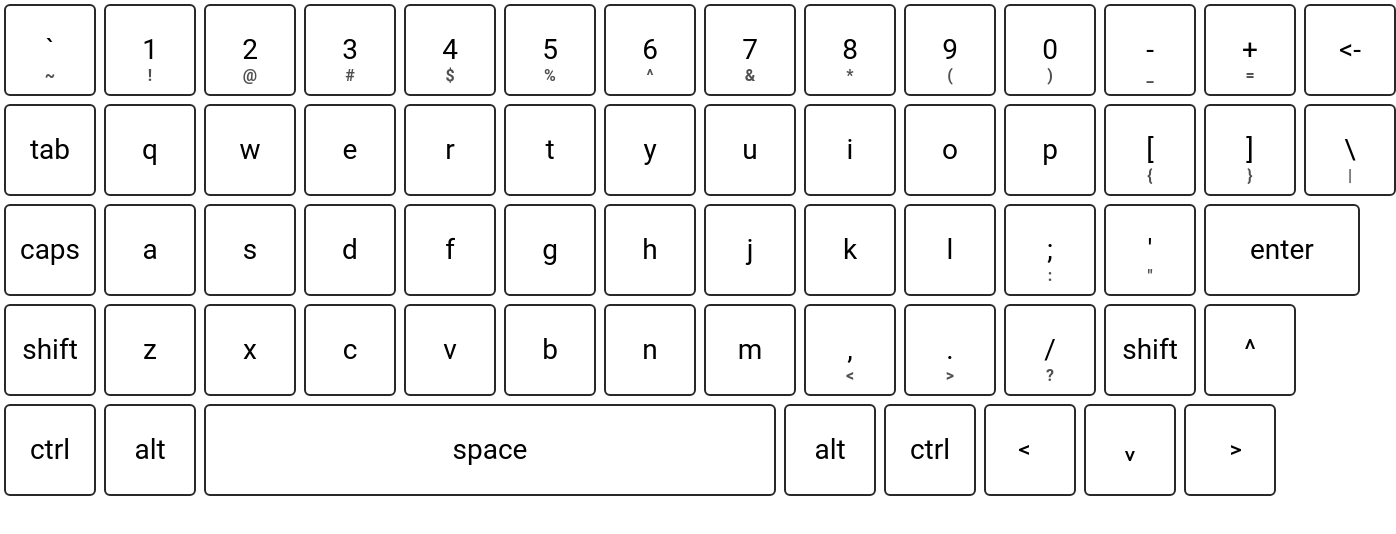
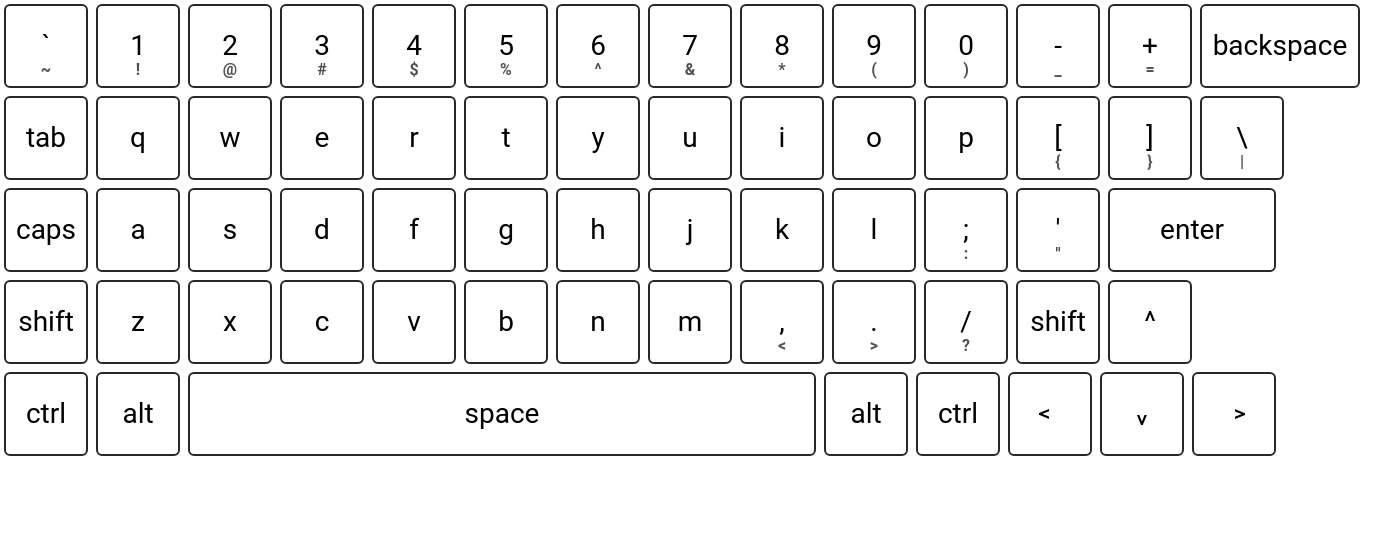
Before and after one commit to jdc-cunningham/web-keyboard, a React (Create React App) app: page / in a window 1280 px wide. Shown: the top 534 px of the page, 1396 px wide, since content can reach past the window. Built offline with nearby package versions, Linux system fonts and the light colour scheme.

Commit message:
adjusted

```diff
--- a/src/components/web-keyboard/WebKeyboard.scss
+++ b/src/components/web-keyboard/WebKeyboard.scss
@@ -34,7 +34,7 @@
   margin: 0.25rem;
 
   @media only screen and (max-width: 1500px) {
-    padding: 2.75rem;
+    padding: 2.5rem;
   }
 
   &.active {
@@ -64,11 +64,15 @@
   }
 
   &.enter {
-    width: 30%;
+    width: 20%;
   }
 
   &.up {
     margin-right: 6.65rem;
+  }
+
+  &.backspace {
+    width: 10rem;
   }
 }
 
--- a/src/components/web-keyboard/key-map.js
+++ b/src/components/web-keyboard/key-map.js
@@ -40,8 +40,8 @@ export const keyboardRows = [
       vals: ["+", "="],
     },
     {
-      vals: ["<-"],
-      class: ''
+      vals: ["backspace"],
+      class: 'backspace'
     }
   ],
   [
```
